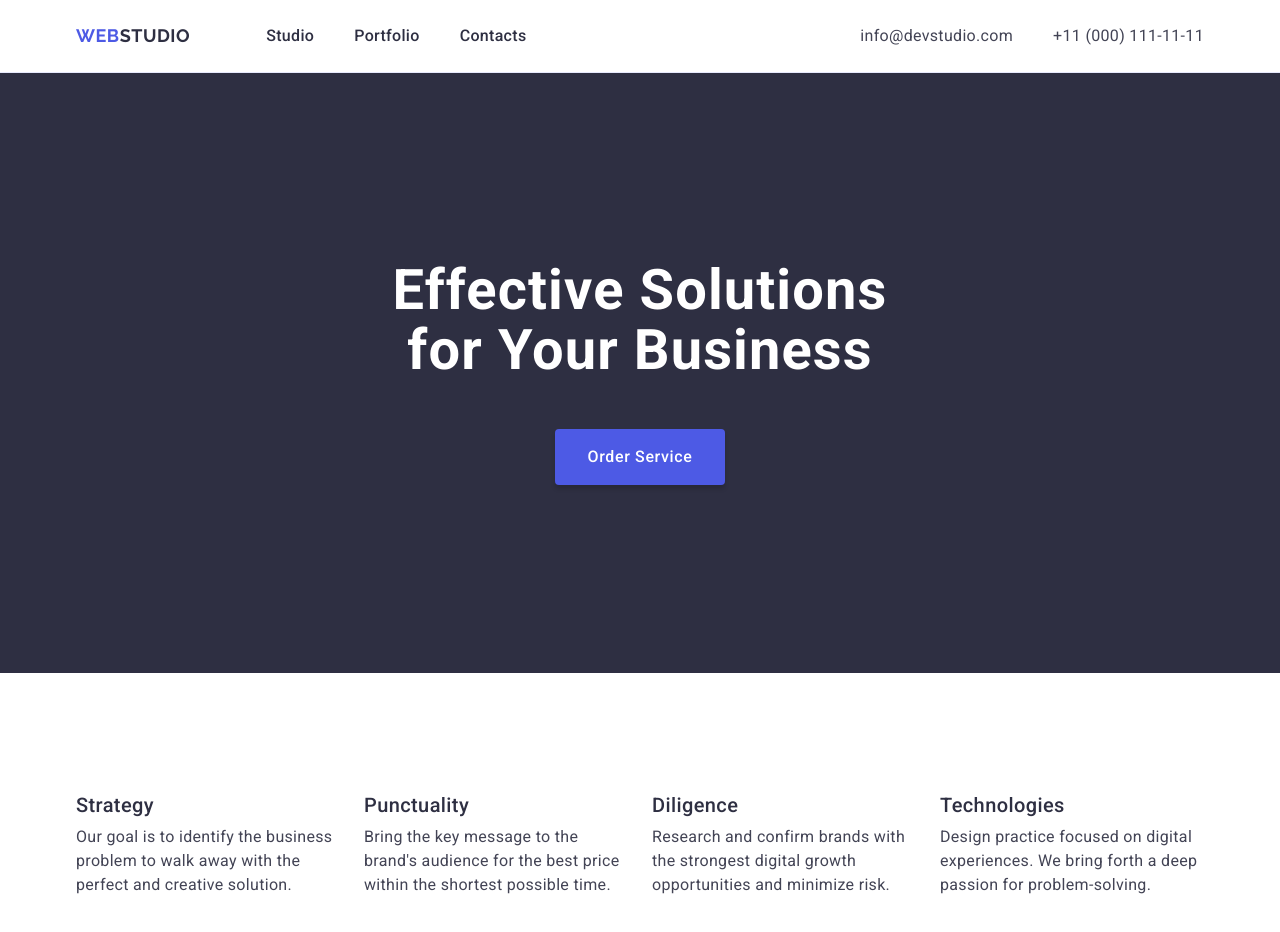
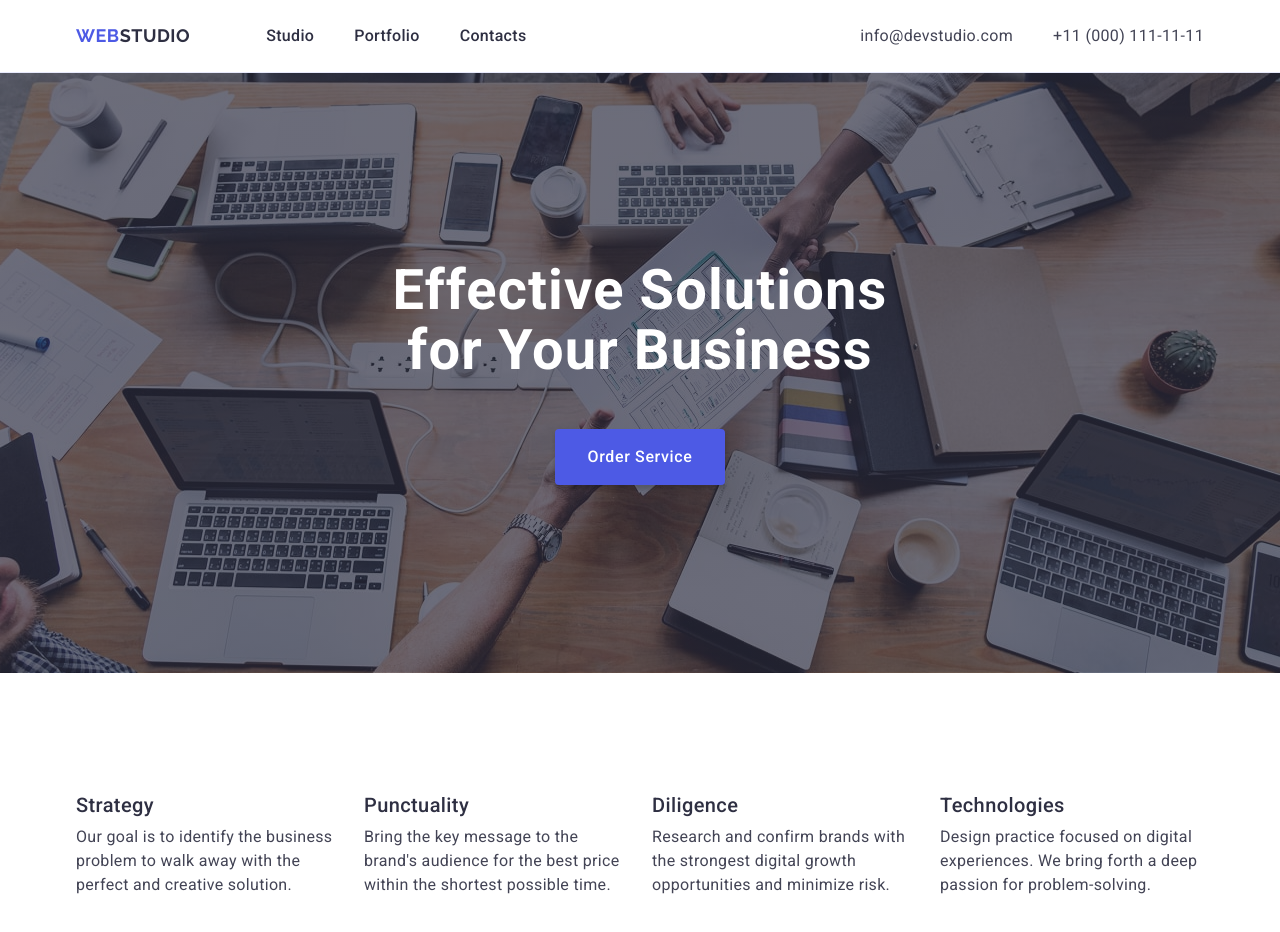
Before and after one commit to olha-shamrai/goit-hw-04, a plain HTML site: page index.html in a window 1280 px wide. Shown: the top 932 px of the page. Drawn offline with nearby package versions, Linux system fonts and the light colour scheme.

Commit message:
add hero background

```diff
--- a/css/styles.css
+++ b/css/styles.css
@@ -122,6 +122,12 @@ img {
 .hero-section {
     background-color: #2E2F42;
     padding: 188px 0;
+    background-image: linear-gradient(rgba(46, 47, 66, 0.7), rgba(46, 47, 66, 0.7)), url("../images/hero-background.jpg");
+    max-width: 1440px;
+    background-repeat: no-repeat;
+    background-position: center;
+    background-size: cover;
+    margin: 0 auto;
 }
 
 .hero-title {
```
Also changed, not shown: images/hero-background.jpg (added).
